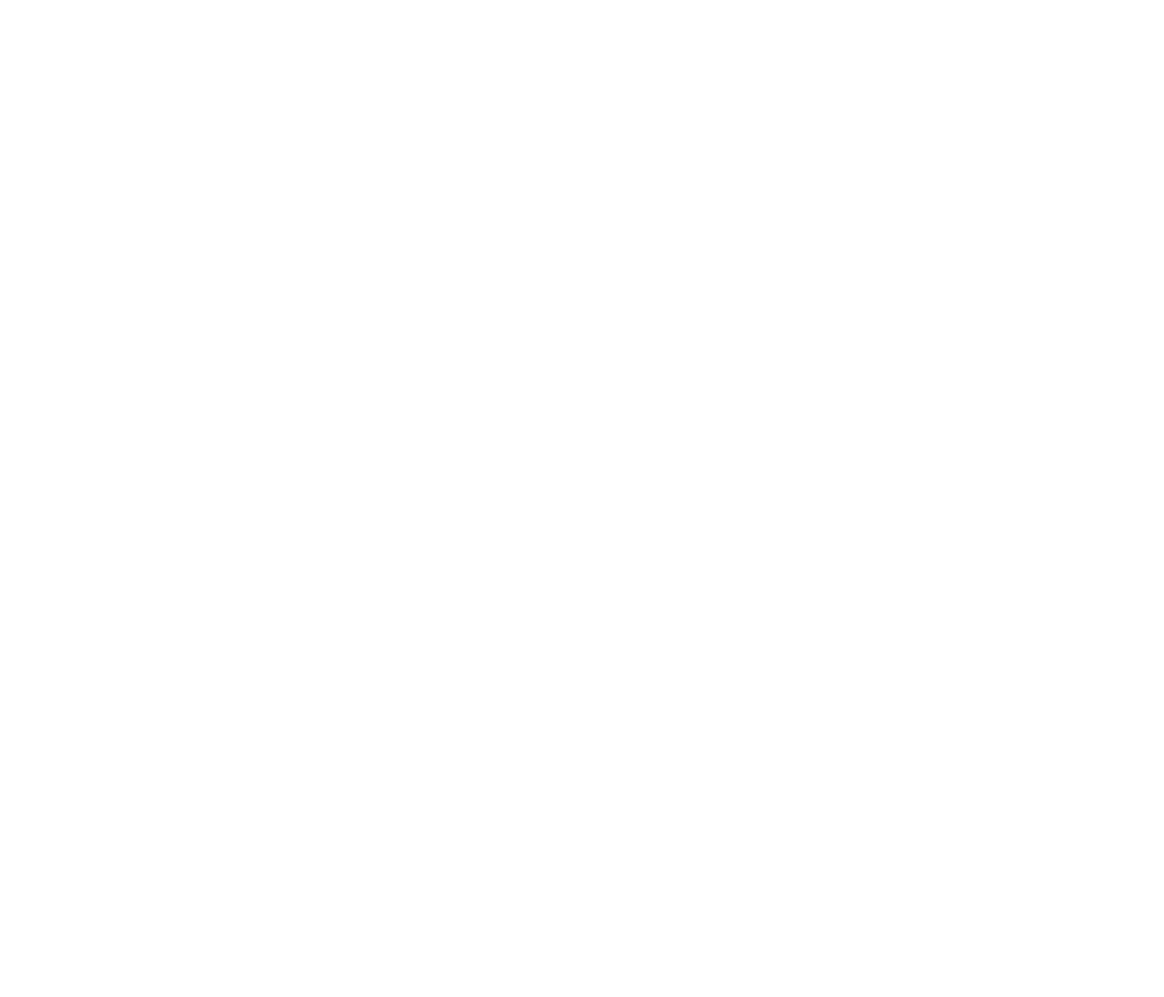
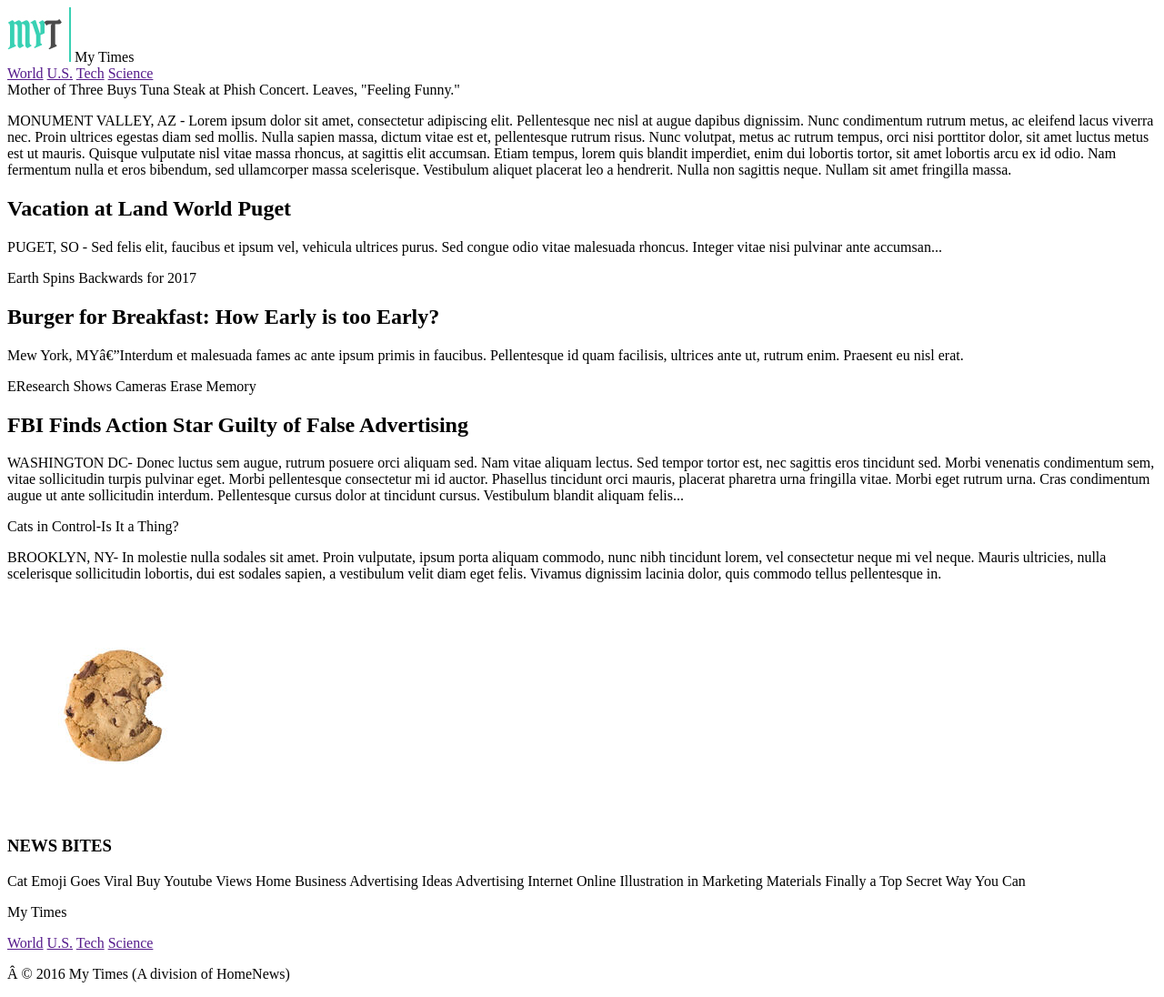
Before and after one commit to sdgith/mytimes, a plain HTML site: page index.html in a window 1280 px wide. Shown: the whole page at 91% size. Before the commit the page ends 800 px from the top, so only its background shows below. Drawn offline with Linux system fonts and the light colour scheme.

Commit message:
index.html done

```diff
--- a/index.html
+++ b/index.html
@@ -5,6 +5,151 @@
     <title>My Times</title>
   </head>
   <body>
+    <!-- header section -->
+    <header>
+      <div class = "logo">
+        <img src="resources\images\logo.jpg" alt ="logo" />
+        <span>My Times </span>
+      </div>
+      <nav>
+        <a href = "">World</a>
+        <a href = "">U.S.</a>
+        <a href = "">Tech</a>
+        <a href = "">Science</a>
+      </nav>
+    </header>
 
+    <!-- The 3-column content section -->
+    <div class ="content">
+      <!-- First column -->
+      <div class = "column large">
+
+        <!-- The main story -->
+        <div class = "main-story">
+          <div class = "main-story-image-content">
+            <span>Mother of Three Buys Tuna Steak at Phish Concert. Leaves,
+              "Feeling Funny."
+            </span>
+          </div>
+          <p class = "narrative">
+            MONUMENT VALLEY, AZ - Lorem ipsum dolor sit amet, consectetur adipiscing
+            elit. Pellentesque nec nisl at augue dapibus dignissim. Nunc condimentum
+            rutrum metus, ac eleifend lacus viverra nec. Proin ultrices egestas diam
+            sed mollis. Nulla sapien massa, dictum vitae est et, pellentesque rutrum
+            risus. Nunc volutpat, metus ac rutrum tempus, orci nisi porttitor dolor,
+            sit amet luctus metus est ut mauris. Quisque vulputate nisl vitae massa
+            rhoncus, at sagittis elit accumsan. Etiam tempus, lorem quis blandit
+            imperdiet, enim dui lobortis tortor, sit amet lobortis arcu ex id odio.
+            Nam fermentum nulla et eros bibendum, sed ullamcorper massa scelerisque.
+            Vestibulum aliquet placerat leo a hendrerit. Nulla non sagittis neque.
+            Nullam sit amet fringilla massa.
+          </p>
+        </div> <!-- main story -->
+
+        <!-- stories -->
+        <div class = "stories">
+          <!-- story 1 : Vacation at ... -->
+          <div class = "story">
+            <div class = "text content">
+              <h2>Vacation at Land World Puget</h2>
+              <p class = "narrative">
+                PUGET, SO - Sed felis elit, faucibus et ipsum vel, vehicula ultrices
+                purus. Sed congue odio vitae malesuada rhoncus. Integer vitae nisi
+                pulvinar ante accumsan...
+              </p>
+            </div>
+            <div class = "fall image content">
+              <span>Earth Spins Backwards for 2017</span>
+            </div>
+
+          </div> <!-- story 1 -->
+
+          <!-- story 2 : Burger for ... -->
+          <div class = "story">
+            <div class = "text content">
+              <h2>Burger for Breakfast: How Early is too Early?</h2>
+              <p class = "narrative">
+                Mew York, MYâ€”Interdum et malesuada fames ac ante ipsum primis
+                in faucibus. Pellentesque id quam facilisis, ultrices ante ut,
+                rutrum enim. Praesent eu nisl erat.
+              </p>
+            </div>
+            <div class = "pop image content">
+              <span>EResearch Shows Cameras Erase Memory</span>
+            </div>
+
+          </div> <!-- story 2 -->
+        </div> <!-- stories -->
+
+      </div> <!-- large colum -->
+
+      <!-- Second column -->
+      <div class = "column medium">
+
+        <!-- story 1: FBI Finds ... -->
+        <div class="story">
+          <div class = "text content">
+            <h2>FBI Finds Action Star Guilty of False Advertising</h2>
+            <p class = "narrative">
+              WASHINGTON DC- Donec luctus sem augue, rutrum posuere orci aliquam
+              sed. Nam vitae aliquam lectus. Sed tempor tortor est, nec sagittis
+              eros tincidunt sed. Morbi venenatis condimentum sem, vitae sollicitudin
+              turpis pulvinar eget. Morbi pellentesque consectetur mi id auctor.
+              Phasellus tincidunt orci mauris, placerat pharetra urna fringilla
+              vitae. Morbi eget rutrum urna. Cras condimentum augue ut ante
+              sollicitudin interdum. Pellentesque cursus dolor at tincidunt cursus.
+              Vestibulum blandit aliquam felis...
+            </p>
+          </div>
+        </div>  <!-- FBI -->
+
+        <!-- story 2: Cat in ... -->
+        <div class="story">
+          <div class = "cat image content">
+            <span>Cats in Control-Is It a Thing?</span>
+            <p class="narrative">
+              BROOKLYN, NY- In molestie nulla sodales sit amet. Proin vulputate,
+              ipsum porta aliquam commodo, nunc nibh tincidunt lorem, vel
+              consectetur neque mi vel neque. Mauris ultricies, nulla scelerisque
+              sollicitudin lobortis, dui est sodales sapien, a vestibulum velit
+              diam eget felis. Vivamus dignissim lacinia dolor, quis commodo
+              tellus pellentesque in.
+            </p>
+          </div>
+        </div>  <!-- cat in -->
+      </div> <!-- medium column -->
+
+      <!-- Third column -->
+      <div class = "Column small">
+        <img src ="resources\images\cookie.png" alt="Cookie image" />
+        <div>
+          <h3>NEWS BITES</h3>
+          <span>Cat Emoji Goes Viral</span>
+          <span>Buy Youtube Views</span>
+          <span>Home Business Advertising Ideas</span>
+          <span>Advertising Internet Online</span>
+          <span>Illustration in Marketing Materials</span>
+          <span>Finally a Top Secret Way You Can </span>
+        </div>
+      </div> <!-- colum small -->
+
+
+    <!-- 3-column content section -->
+    </div>
+
+
+    <!-- footer section -->
+    <footer>
+      <p>My Times</p>
+      <nav>
+        <a href = "">World</a>
+        <a href = "">U.S.</a>
+        <a href = "">Tech</a>
+        <a href = "">Science</a>
+      </nav>
+      <p>
+        &Acirc; &copy; 2016 My Times (A division of HomeNews)
+      </p>
+    </footer>
   </body>
 </html>
```
